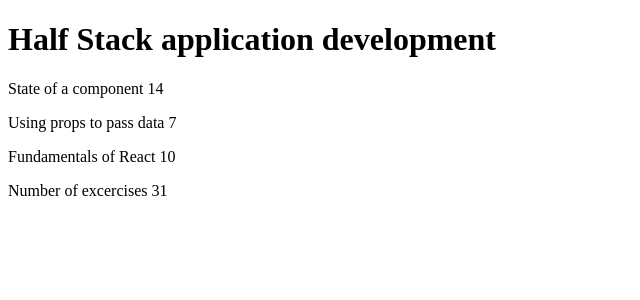
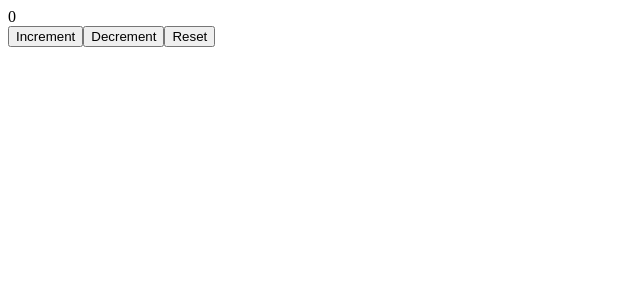
Before and after one commit to ksajan/fullstack, a React (Create React App) app in the folder part1/: page / in a window 1280 px wide. Shown: the top 300 px of the page, without its empty margins (0-640 px from the left). Built offline with nearby package versions, Linux system fonts and the light colour scheme.

Commit message:
completed part 1c and 1b

```diff
--- a/part1/src/App.js
+++ b/part1/src/App.js
@@ -1,5 +1,79 @@
 // import logo from './logo.svg';
-import React from 'react';
+import React, { useState } from 'react';
+
+
+const NewApp = (props) => {
+  const [ counter, setCounter ] = useState(0)
+  const incrementCounterByOne = () => setCounter(counter + 1)
+  const decrementCounterByOne = () => setCounter(counter - 1)
+  const setCounterToZero = () => setCounter(0)
+
+  return (
+    <div>
+    <Display counter={counter} />
+    <Button handleClick={incrementCounterByOne} text="Increment" />
+    <Button handleClick={decrementCounterByOne} text="Decrement" />
+    <Button handleClick={setCounterToZero} text="Reset" />
+    {/* <button onClick={incrementCounterByOne}>Increment</button>
+    <button onClick={decrementCounterByOne}>Decrement</button>
+    <button onClick={setCounterToZero}>Reset</button> */}
+    </div>
+  )
+}
+
+const Button = (props) => {
+  console.log("clicked")
+  return (
+    <button onClick={props.handleClick}>
+    {props.text}
+    </button>
+  )
+}
+
+// New version of the above Button component
+const NewButton1 = ({handleClick, text}) => <>
+  <button onClick={handleClick}>
+    {text}
+  </button>
+</>
+
+  // const handleClick = () => {
+  //   setCounter(counter + 1)
+  //   console.log('clicked')
+  // }
+  // setTimeout(
+  //   () => setCounter(counter + 1),
+  //   1000
+  // )
+  // console.log('rendering...', counter)
+
+  // return (
+  //   <div>
+  //   <div>{counter}</div>
+  //   <button onClick={handleClick}>Click me</button>
+  //   <button onClick={() => setCounter(0)}>Reset counter</button>
+  //   </div>
+  // )
+// }
+
+const Display = (props) => {
+  return (
+    <div>{props.counter}</div>
+  )
+}
+
+const NewDisplay = ({counter}) => {
+  /*
+  This is a destructed component of
+  the Display component.
+  */
+  return (
+    <div>{counter}</div>
+  )
+}
+
+// new version o0f the above NewDisplay Function
+const NewDisplay2 = ({counter}) => <>{counter}</>
 
 const App = (props) => {
   const course = 'Half Stack application development'
@@ -89,4 +163,4 @@ const Total = (props) => {
 }
 
 
-export default App;
+export default NewApp;
--- a/part1/src/index.js
+++ b/part1/src/index.js
@@ -1,6 +1,7 @@
 import React from 'react';
 import ReactDOM from 'react-dom';
 import App from './App';
+
 
 ReactDOM.render(
     <App />,
```
